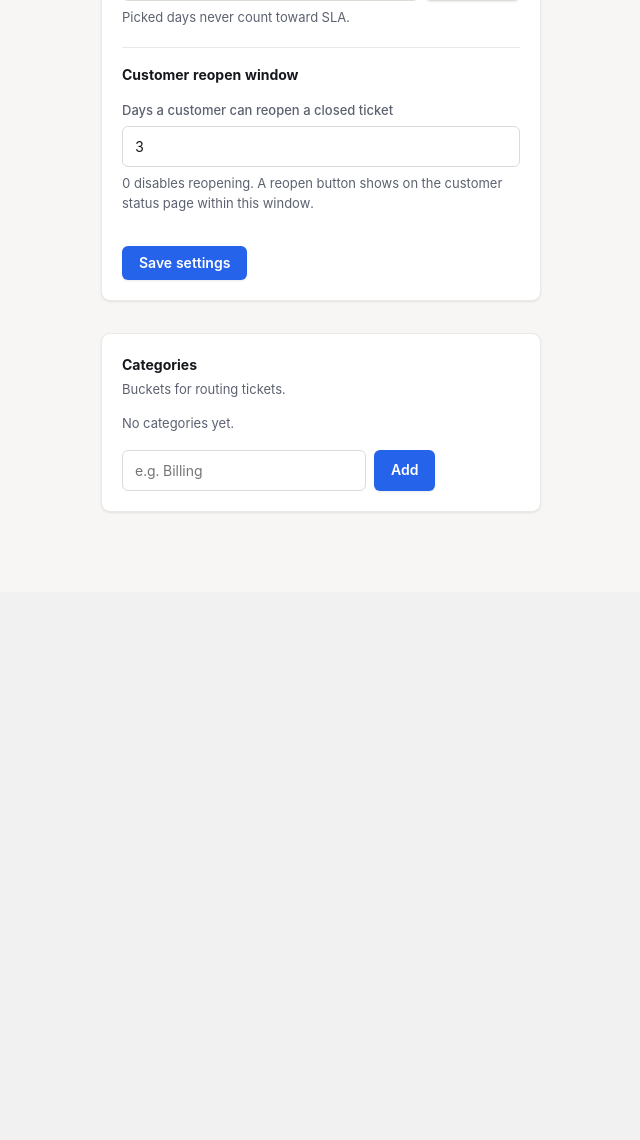
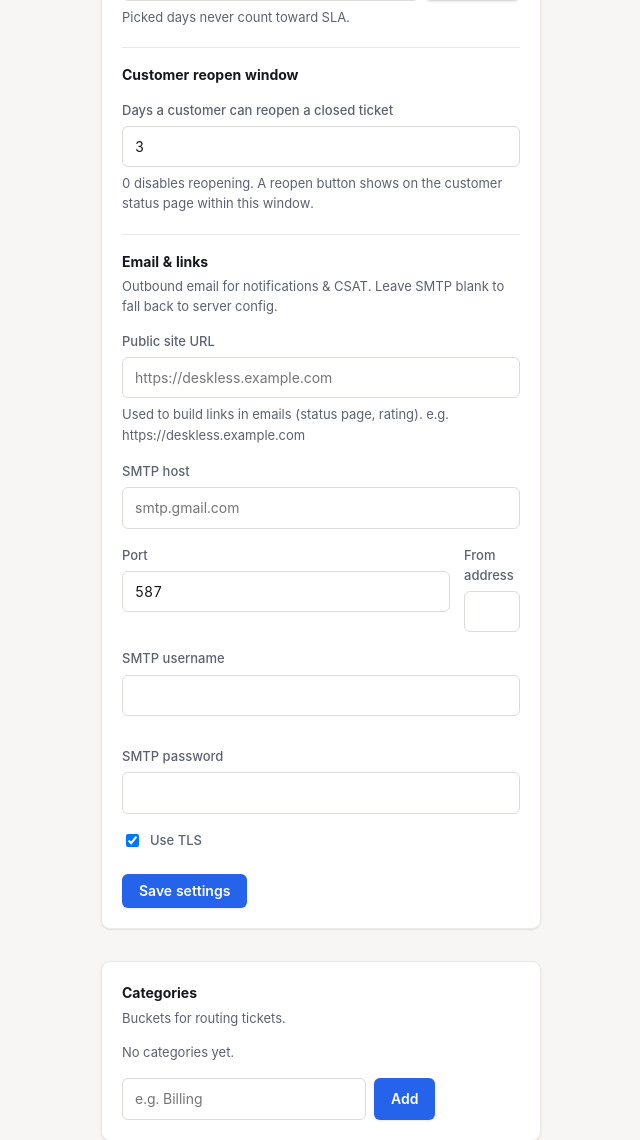
Before and after one commit to akheels-web/Deskless, a Django app: page /settings/ in a window 1280 px wide. Shown: the part 1524-2664 px from the top of the page, without its empty margins (163-803 px from the left). Before the commit the page ends 2036 px from the top, so only its background shows below. Run offline with Django 5.2, Linux system fonts and the light colour scheme; the visitor is signed in with stand-in values (Sample User, id 1); data comes from the database, SQL or seed files in the repository; data that the repository does not hold is empty.

Commit message:
feat: implement agent email notification system and organization-level SMTP settings configuration

```diff
--- a/tickets/forms.py
+++ b/tickets/forms.py
@@ -137,11 +137,16 @@ class OrgSettingsForm(forms.ModelForm):
         fields = ["name", "logo", "color", "accent",
                   "sla_urgent", "sla_high", "sla_normal", "sla_low",
                   "business_hours_enabled", "business_start", "business_end",
-                  "business_days", "holidays", "reopen_days"]
+                  "business_days", "holidays", "reopen_days",
+                  "site_url", "email_host", "email_port", "email_user",
+                  "email_password", "email_use_tls", "email_from"]
         widgets = {
             "color": forms.TextInput(attrs={"type": "color"}),
             "accent": forms.TextInput(attrs={"type": "color"}),
             "holidays": forms.Textarea(attrs={"rows": 4, "placeholder": "2026-12-25\n2026-01-01"}),
+            "email_password": forms.PasswordInput(render_value=True),
+            "site_url": forms.TextInput(attrs={"placeholder": "https://deskless.example.com"}),
+            "email_host": forms.TextInput(attrs={"placeholder": "smtp.gmail.com"}),
         }
 
     def __init__(self, *args, **kwargs):
--- a/tickets/models.py
+++ b/tickets/models.py
@@ -247,6 +247,16 @@ class OrgSettings(models.Model):
     reopen_days = models.PositiveIntegerField(
         default=3, help_text="Days a customer can reopen a closed ticket (0 disables)")
 
+    # Email: outbound SMTP (DB overrides env). Blank host → env/console fallback.
+    site_url = models.URLField(
+        blank=True, help_text="Public base URL, e.g. https://deskless.example.com — used in email links")
+    email_host = models.CharField(max_length=200, blank=True, help_text="SMTP server")
+    email_port = models.PositiveIntegerField(default=587)
+    email_user = models.CharField(max_length=200, blank=True)
+    email_password = models.CharField(max_length=200, blank=True)
+    email_use_tls = models.BooleanField(default=True)
+    email_from = models.EmailField(blank=True, help_text="From address (defaults to SMTP user)")
+
     class Meta:
         verbose_name = "Organization settings"
         verbose_name_plural = "Organization settings"
--- a/tickets/templates/tickets/settings.html
+++ b/tickets/templates/tickets/settings.html
@@ -81,6 +81,23 @@
           <p class="hint" style="margin-top:6px;">0 disables reopening. A reopen button shows on the customer status page within this window.</p>
         </div>
 
+        <div style="margin:20px 0 14px; padding-top:16px; border-top:1px solid var(--line);"><strong>Email &amp; links</strong>
+          <p class="hint" style="margin:4px 0 0;">Outbound email for notifications &amp; CSAT. Leave SMTP blank to fall back to server config.</p></div>
+        <div class="field">
+          <label>Public site URL</label>{{ form.site_url }}
+          <p class="hint" style="margin-top:6px;">Used to build links in emails (status page, rating). e.g. https://deskless.example.com</p>
+        </div>
+        <div class="field"><label>SMTP host</label>{{ form.email_host }}</div>
+        <div class="row">
+          <div class="field"><label>Port</label>{{ form.email_port }}</div>
+          <div class="field" style="flex:2;"><label>From address</label>{{ form.email_from }}</div>
+        </div>
+        <div class="row">
+          <div class="field"><label>SMTP username</label>{{ form.email_user }}</div>
+          <div class="field"><label>SMTP password</label>{{ form.email_password }}</div>
+        </div>
+        <label style="display:flex; gap:8px; align-items:center; margin-bottom:8px; font-weight:500;">{{ form.email_use_tls }} Use TLS</label>
+
         {{ form.errors }}
         <button class="btn" type="submit" style="margin-top:16px;">Save settings</button>
       </form>
--- a/tickets/views.py
+++ b/tickets/views.py
@@ -355,13 +355,11 @@ def notify_reporter(ticket, comment):
         return
     if comment.author_id == ticket.reporter_id:
         return  # don't notify the reporter about their own message
-    send_mail(
-        subject=f"[Ticket #{ticket.pk}] {ticket.subject}",
-        message=comment.body,
-        from_email=None,  # uses DEFAULT_FROM_EMAIL
-        recipient_list=[ticket.reporter.email],
-        fail_silently=True,  # ponytail: don't 500 the agent if SMTP is down
-    )
+    from .notifications import _send, _absolute
+    from django.urls import reverse
+    link = _absolute(reverse("ticket_status", args=[ticket.csat_token])) if ticket.csat_token else ""
+    body = comment.body + (f"\n\nView your ticket: {link}" if link else "")
+    _send(f"[DSK-{ticket.pk:04d}] {ticket.subject}", body, [ticket.reporter.email])
 
 
 # ---- F4: team / role management (admins only) ----
```
Also changed, not shown: tickets/notifications.py (+28 -5 lines), tickets/migrations/0011_orgsettings_email_from_orgsettings_email_host_and_more.py (added).
